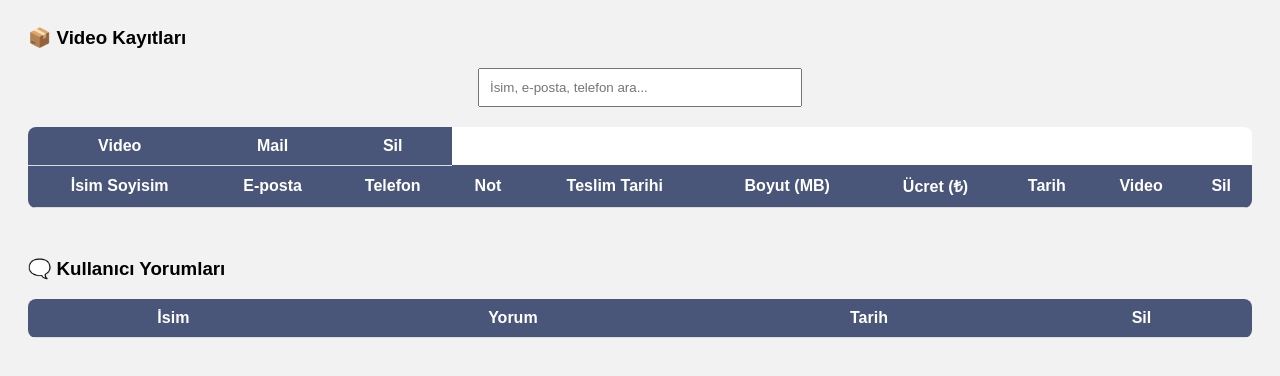
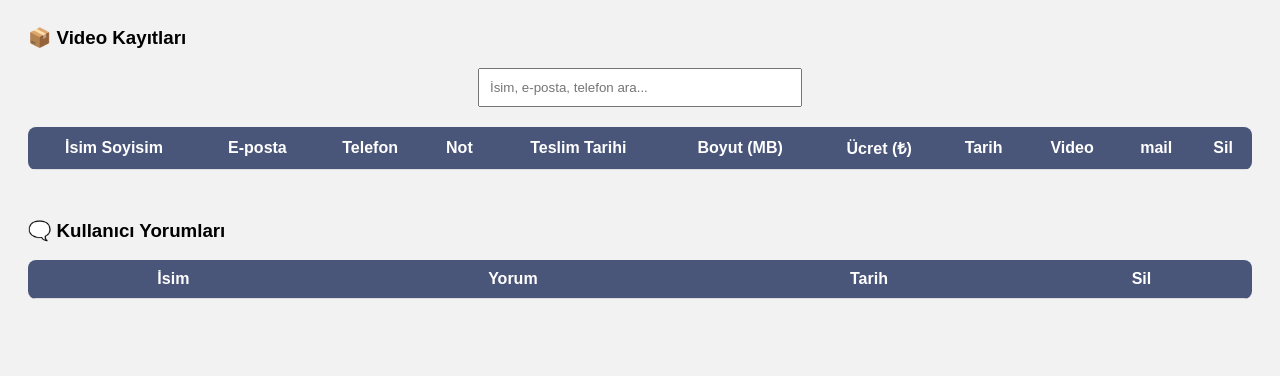
Before and after one commit to botsuspectx/gelecegevideobirak, a website: page public/admin.html in a window 1280 px wide. Shown: the part 134-510 px from the top of the page. Drawn offline with Linux system fonts and the light colour scheme.

Commit message:
Update admin.html

```diff
--- a/public/admin.html
+++ b/public/admin.html
@@ -70,9 +70,6 @@
     <input type="text" id="search" placeholder="İsim, e-posta, telefon ara..." />
     <table>
       <thead>
-        <th>Video</th>
-        <th>Mail</th> <!-- 🆕 bu satır -->
-        <th>Sil</th>
 
         <tr>
           <th>İsim Soyisim</th>
@@ -84,6 +81,7 @@
           <th>Ücret (₺)</th>
           <th>Tarih</th>
           <th>Video</th>
+          <th>mail</th>
           <th>Sil</th>
         </tr>
       </thead>
```
